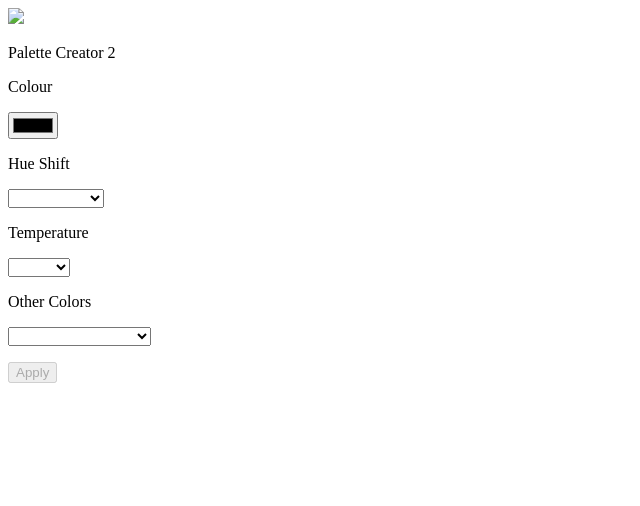
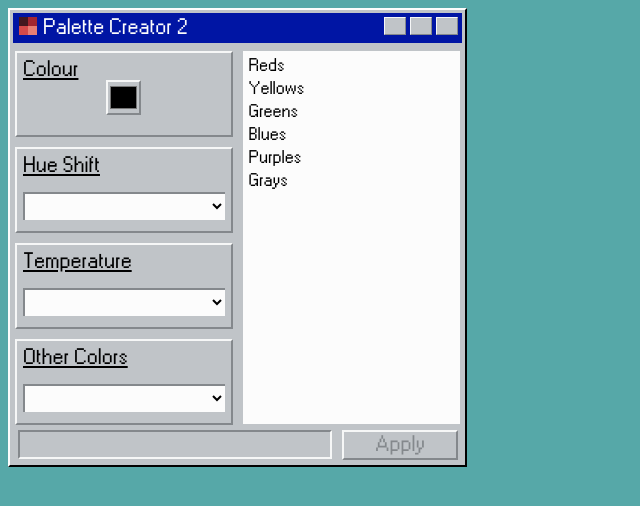
Before and after one commit to Riggor-Morthis/PaletteCreator2, a plain HTML site: page PaletteCreator2/index.html in a window 1280 px wide. Shown: the whole page, without its empty margins (0-640 px from the left). Drawn offline with Linux system fonts and the light colour scheme; the site is published under a folder, as on GitHub Pages, so addresses that start at the root find nothing.

Commit message:
pour itch.io

```diff
--- a/PaletteCreator2/css/w95.css
+++ b/PaletteCreator2/css/w95.css
@@ -1,6 +1,6 @@
 @font-face {
     font-family: W95;
-    src: url("/css/fonts/w95fa.woff2");
+    src: url("fonts/w95fa.woff2");
 }
 
 body {
--- a/PaletteCreator2/index.html
+++ b/PaletteCreator2/index.html
@@ -3,16 +3,16 @@
 
 <head>
     <title>Palette Creator 2</title>
-    <link rel="stylesheet" type="text/css" href="/css/w95.css" />
+    <link rel="stylesheet" type="text/css" href="css/w95.css" />
 
-    <script src="/scripts/data/colors.js"></script>
-    <script src="/scripts/data/tips.js"></script>
+    <script src="scripts/data/colors.js"></script>
+    <script src="scripts/data/tips.js"></script>
 
-    <script src="/scripts/windowloader.js"></script>
-    <script src="/scripts/actors/helpingtips.js"></script>
-    <script src="/scripts/actors/colorpicker.js"></script>
-    <script src="/scripts/actors/paletteparameters.js"></script>
-    <script src="/scripts/actors/palettecreator.js"></script>
+    <script src="scripts/windowloader.js"></script>
+    <script src="scripts/actors/helpingtips.js"></script>
+    <script src="scripts/actors/colorpicker.js"></script>
+    <script src="scripts/actors/paletteparameters.js"></script>
+    <script src="scripts/actors/palettecreator.js"></script>
 
     <meta charset="utf-8" />
 </head>
@@ -20,7 +20,7 @@
 <body>
     <div class="WindowBody">
         <div class="WindowHeader">
-            <img src="/pictures/icon.png">
+            <img src="pictures/icon.png">
             <p>Palette Creator 2</p>
             <div class="FakeButton"></div>
             <div class="FakeButton"></div>
--- a/PaletteCreator2/scripts/actors/palettecreator.js
+++ b/PaletteCreator2/scripts/actors/palettecreator.js
@@ -6,12 +6,12 @@ var mainContext;
 var mainColors;
 
 async function CreatePalette() {
-    if (currentOthers == 2) await CreateSimplePalette();
-    else if (currentOthers == 3) await CreateAnalogousPalette();
-    else if (currentOthers == 4) await CreateComplementaryPalette();
-    else if (currentOthers == 5) await CreateSplitComplementaryPalette();
-    else if (currentOthers == 6) await CreateTriadicPalette();
-    else if (currentOthers == 7) await CreateTetradicPalette();
+    if (currentOthers == 1) await CreateSimplePalette();
+    else if (currentOthers == 2) await CreateAnalogousPalette();
+    else if (currentOthers == 3) await CreateComplementaryPalette();
+    else if (currentOthers == 4) await CreateSplitComplementaryPalette();
+    else if (currentOthers == 5) await CreateTriadicPalette();
+    else if (currentOthers == 6) await CreateTetradicPalette();
 
     ExportPalette();
 }
```
Also changed, not shown: banner.png (added), cover.png (added), screenshot.png (added).
